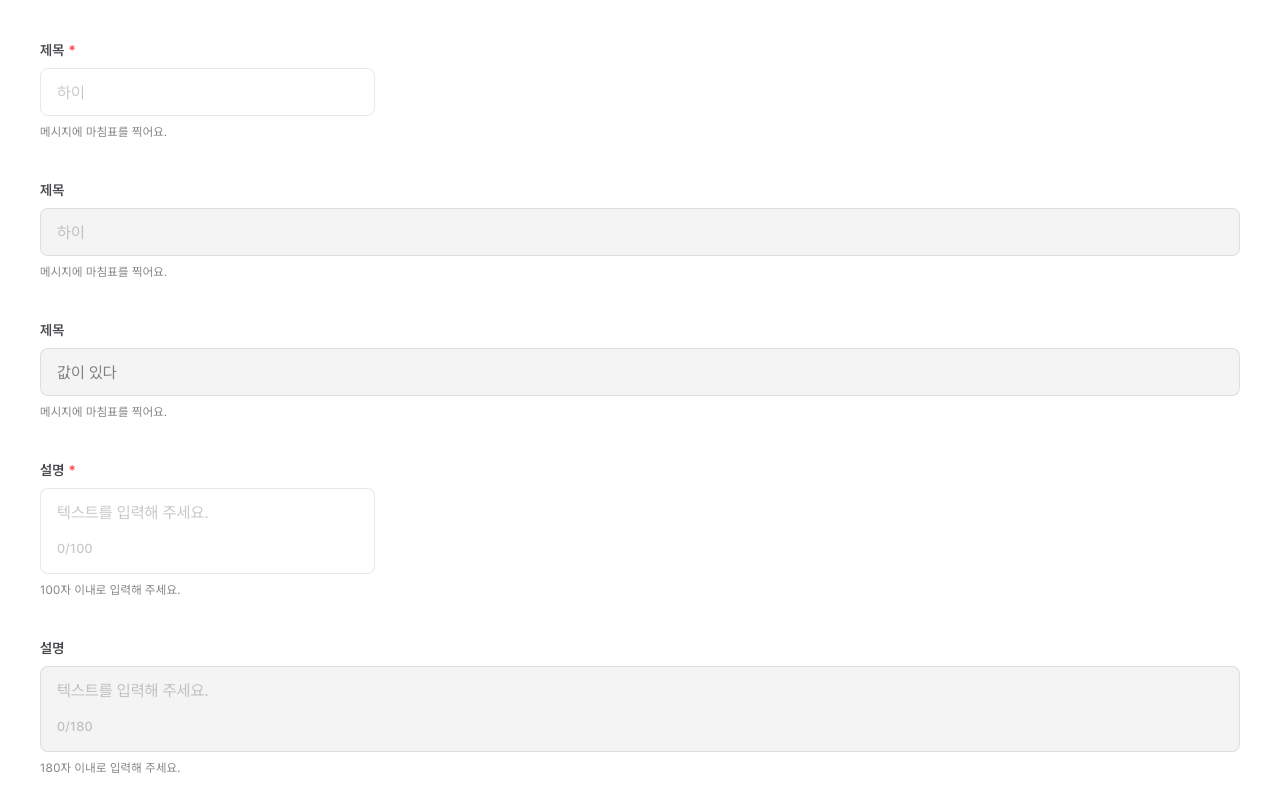
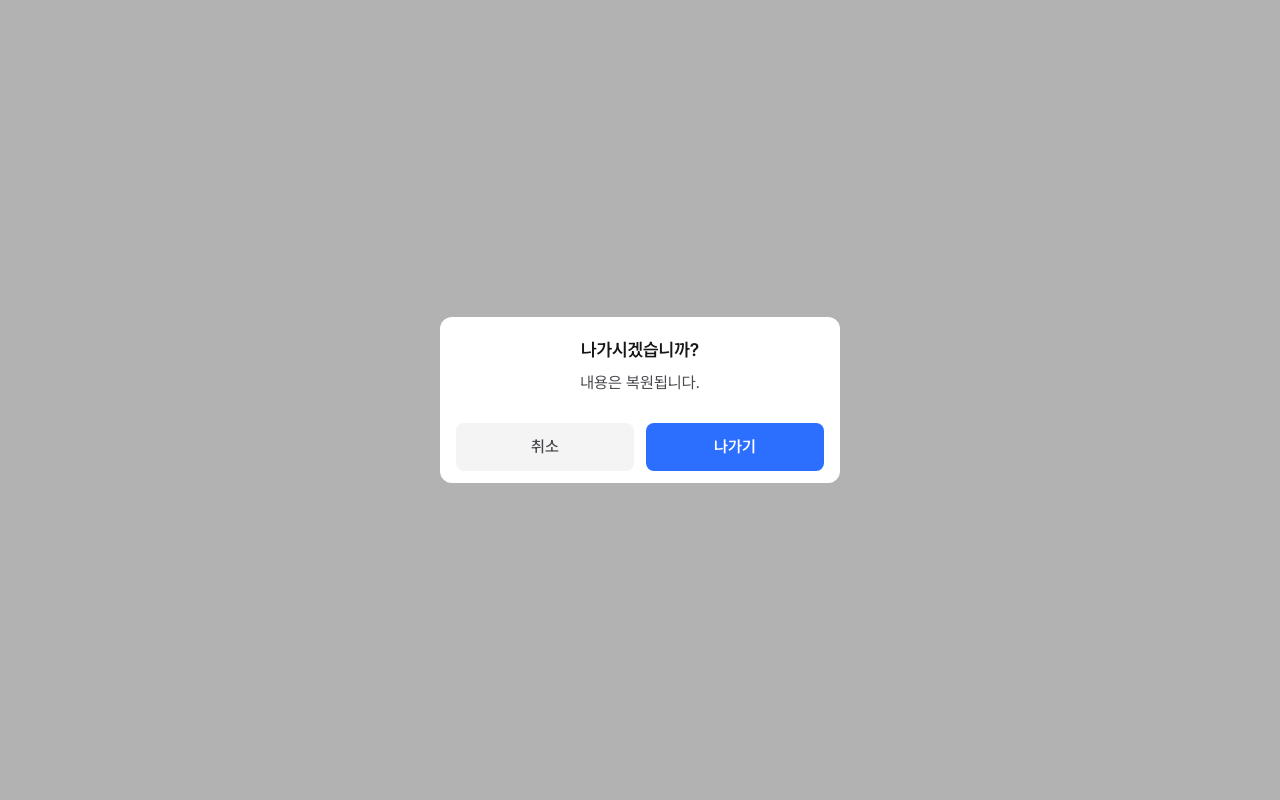
Before and after one commit to gustn99/ai-lex-web, a React (Vite) app: page / in a window 1280 px wide. Shown: the top 800 px of the page. Built offline with nearby package versions, Linux system fonts and the light colour scheme.

Commit message:
feat: confirm modal 컴포넌트 구현

```diff
--- a/src/components/common/Button.tsx
+++ b/src/components/common/Button.tsx
@@ -19,6 +19,7 @@ export interface ButtonProps {
 	typography?: string; // utility class
 	className?: string;
 	children?: React.ReactNode;
+	onClick: () => void;
 }
 
 export default function Button({
@@ -37,10 +38,11 @@ export default function Button({
 	typography,
 	children,
 	className,
+	onClick,
 }: ButtonProps) {
 	const buttonStyle = {
 		solid: {
-			primary: 'bg-primary-normal hover:bg-primary-neutral text-white font-semibold',
+			primary: 'bg-primary-normal text-white font-semibold',
 			secondary: 'bg-cool-neutral-20 text-white font-semibold',
 			assistive: 'bg-fill-normal text-label-neutral font-medium',
 		},
@@ -70,6 +72,7 @@ export default function Button({
 	};
 	return (
 		<button
+			onClick={onClick}
 			disabled={disabled}
 			className={twMerge(
 				clsx(
--- /dev/null
+++ b/src/components/common/Modal/ConfirmModal.tsx
@@ -0,0 +1,42 @@
+import Button from '../Button';
+
+import ModalWrapper from './ModalWrapper';
+
+export interface ConfirmModalProps {
+	title: string;
+	content: React.ReactNode;
+	confirmButton?: { content: string; onClick: () => void };
+	isNegative?: boolean;
+}
+
+export default function ConfirmModal({ title, content, confirmButton, isNegative = false }: ConfirmModalProps) {
+	const isText = typeof content === 'string';
+
+	return (
+		<ModalWrapper>
+			<div className="flex w-100 flex-col rounded-xl bg-white">
+				<div className="text-headline-01 pt-5 text-center font-semibold">{title}</div>
+
+				<div className={isText ? 'text-body-01-normal text-label-neutral mt-2 text-center font-normal' : 'mt-4 px-4'}>
+					{content}
+				</div>
+
+				<div className="mt-4 flex gap-3 px-4 py-3">
+					<Button onClick={() => {}} appearance="solid" variant="assistive" className="flex-1">
+						취소
+					</Button>
+					{confirmButton && (
+						<Button
+							onClick={confirmButton.onClick}
+							appearance="solid"
+							backgroundColor={isNegative ? 'bg-status-negative' : undefined}
+							className="flex-1"
+						>
+							{confirmButton.content}
+						</Button>
+					)}
+				</div>
+			</div>
+		</ModalWrapper>
+	);
+}
--- /dev/null
+++ b/src/components/common/Modal/ModalWrapper.tsx
@@ -0,0 +1,14 @@
+import { useEffect } from 'react';
+
+export default function ModalWrapper({ children }: { children: React.ReactNode }) {
+	useEffect(() => {
+		const originalStyle = document.body.style.overflow;
+		document.body.style.overflow = 'hidden';
+
+		return () => {
+			document.body.style.overflow = originalStyle;
+		};
+	}, []);
+
+	return <div className="fixed inset-0 flex items-center justify-center bg-black/30">{children}</div>;
+}
--- a/src/pages/Home/Home.tsx
+++ b/src/pages/Home/Home.tsx
@@ -1,76 +1,21 @@
-import InputField from '@/components/common/InputField';
-import TextareaField from '@/components/common/TextareaField';
-import { useState } from 'react';
+import ConfirmModal from '@/components/common/Modal/ConfirmModal';
 
 export default function Home() {
-	const [value, setValue] = useState('');
-	const [text, setText] = useState('');
-
 	return (
-		<div className="flex flex-wrap gap-10 p-10">
-			{/* 필수 항목 */}
-			<div className="w-[335px]">
-				<InputField
-					label="제목"
-					value={value}
-					placeholder="하이"
-					description="메시지에 마침표를 찍어요."
-					required
-					onChange={(e) => setValue(e.target.value)}
-					onClear={() => setValue('')}
-				/>
-			</div>
-
-			{/* disabled + placeholder */}
-			<InputField
-				label="제목"
-				value={value}
-				placeholder="하이"
-				description="메시지에 마침표를 찍어요."
-				disabled
-				onChange={(e) => setValue(e.target.value)}
-				onClear={() => setValue('')}
+		<div className="">
+			{/* <ConfirmModal title="나가시겠습니까?" content="내용은 복원됩니다." /> */}
+			<ConfirmModal
+				title="나가시겠습니까?"
+				content="내용은 복원됩니다."
+				confirmButton={{ content: '나가기', onClick: () => {} }}
 			/>
-
-			{/* disabled + 값이 있음 */}
-			<InputField
-				label="제목"
-				value="값이 있다"
-				placeholder="하이"
-				description="메시지에 마침표를 찍어요."
-				disabled
-				onChange={(e) => setValue(e.target.value)}
-				onClear={() => setValue('')}
-			/>
-
-			<div className="w-[335px]">
-				<TextareaField
-					label="설명"
-					value={text}
-					onChange={(e) => setText(e.target.value)}
-					maxLength={100}
-					description="100자 이내로 입력해 주세요."
-					required
-				/>
-			</div>
-
-			<TextareaField
-				label="설명"
-				value={text}
-				onChange={(e) => setText(e.target.value)}
-				maxLength={180}
-				description="180자 이내로 입력해 주세요."
-				disabled
-			/>
-
-			<TextareaField
-				label="설명"
-				value="값이 있음"
-				onChange={(e) => setText(e.target.value)}
-				maxLength={100}
-				description="100자 이내로 입력해 주세요."
-				disabled
-			/>
+			{/* <ConfirmModal
+				title="나가시겠습니까?"
+				content="내용은 복원됩니다."
+				confirmButton={{ content: '나가기', onClick: () => {} }}
+				isNegative
+			/> */}
+			{/* <ConfirmModal title="나가시겠습니까?" content={<div className="text-label-normal">내용은 복원됩니다.</div>} /> */}
 		</div>
 	);
 }
--- a/src/styles/globals.css
+++ b/src/styles/globals.css
@@ -12,7 +12,7 @@
 
 @layer base {
 	body {
-		@apply font-pretendard;
+		@apply font-pretendard text-label-normal;
 	}
 
 	button {
--- a/src/styles/theme.css
+++ b/src/styles/theme.css
@@ -2,6 +2,7 @@
 	/* reset */
 	--color-*: initial;
 	--color-white: #ffffff;
+	--color-black: #000000;
 
 	/* Primary */
 	--color-primary-normal: #2c6fff;
```
